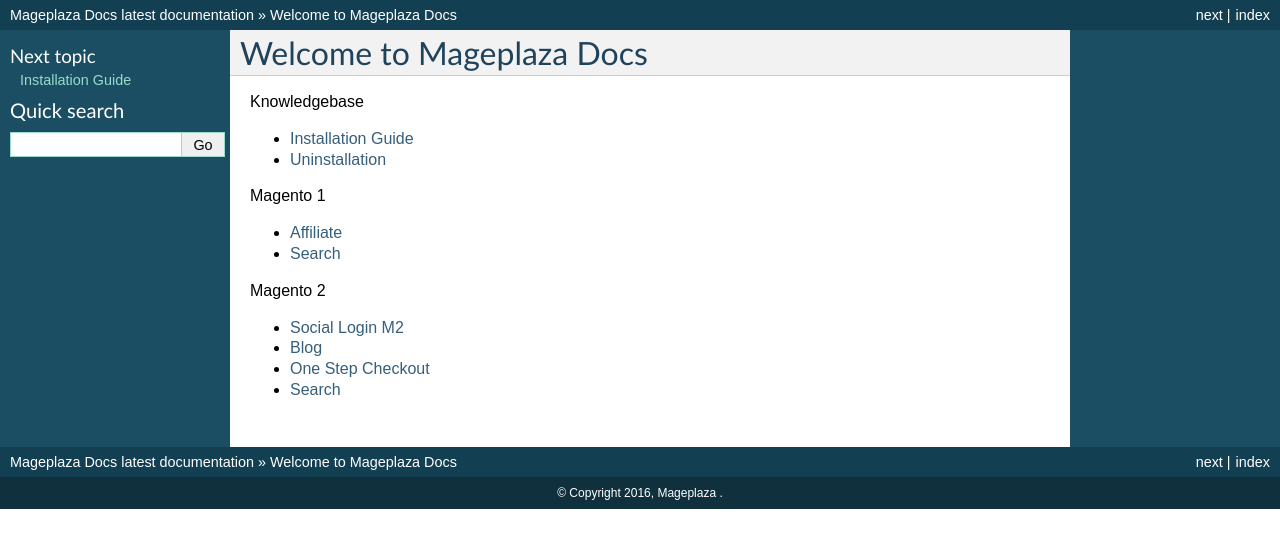
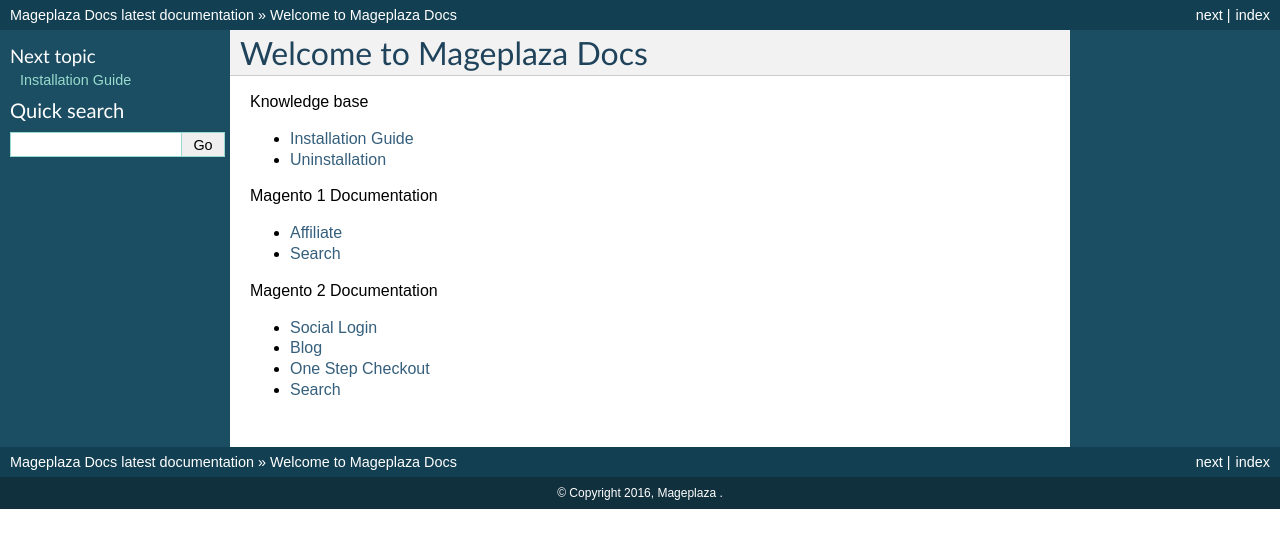
Before and after one commit to magepages/mpdocs, a Sphinx documentation site: the page built from docs/index.rst, in a window 1280 px wide. Shown: the top 548 px of the page. Built offline with Sphinx 7.4.7, drawn with Linux system fonts in a browser that asks for light colours; pages that are not in the unit, such as notebooks, are missing from menus.

Commit message:
Auto update

```diff
--- a/docs/index.rst
+++ b/docs/index.rst
@@ -5,7 +5,7 @@
 .. toctree::
     :maxdepth: 1
     :glob:
-    :caption: Knowledgebase
+    :caption: Knowledge base
 
     kb/installation
     kb/uninstallation
@@ -15,7 +15,7 @@
 .. toctree::
    :maxdepth: 1
    :glob:
-   :caption: Magento 1
+   :caption: Magento 1 Documentation
 
    affiliate/index
    search/index
@@ -25,7 +25,7 @@
 .. toctree::
    :maxdepth: 1
    :glob:
-   :caption: Magento 2
+   :caption: Magento 2 Documentation
 
    social-login-m2/index
    blog-m2/index
--- a/docs/social-login-m2/index.rst
+++ b/docs/social-login-m2/index.rst
@@ -1,4 +1,4 @@
-Social Login M2
+Social Login
 =================
 
 .. toctree::
```
Also changed, not shown: docs/blog-m2/user-guide.rst (+11 -2 lines).
